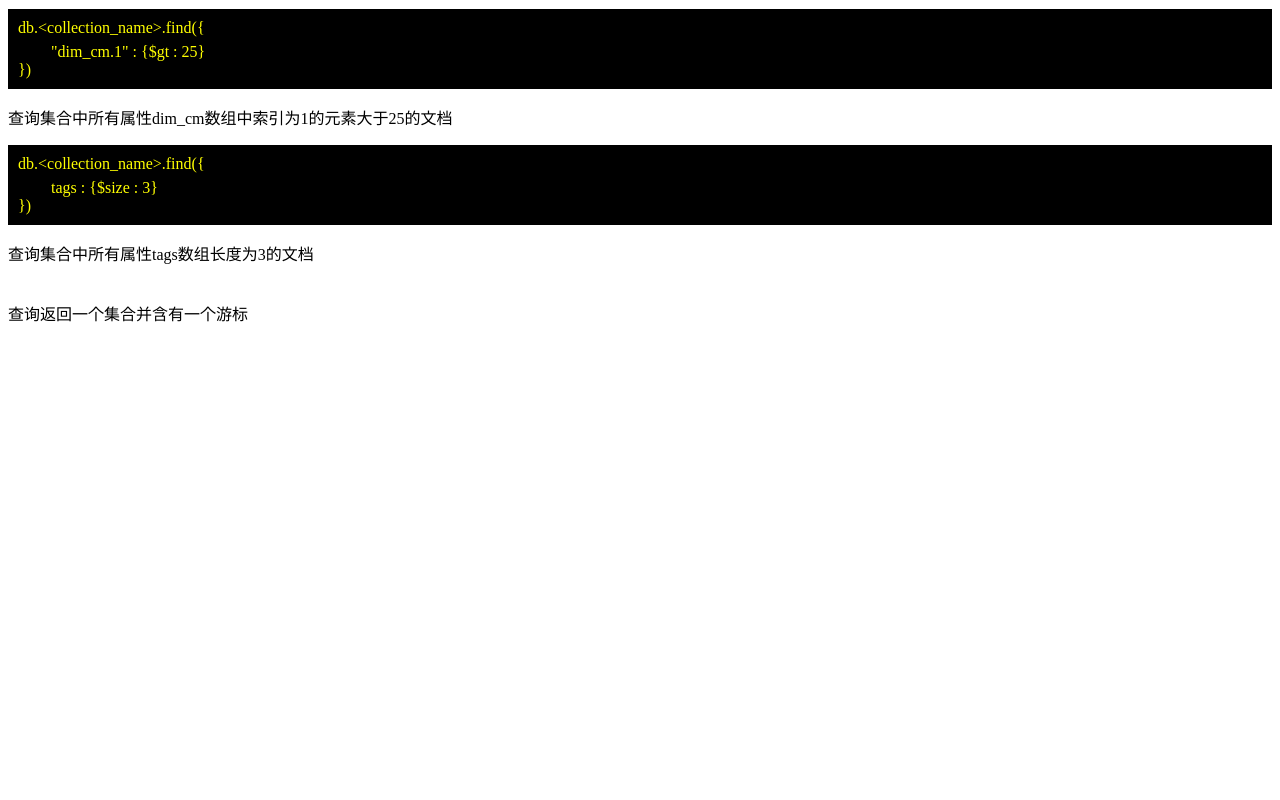
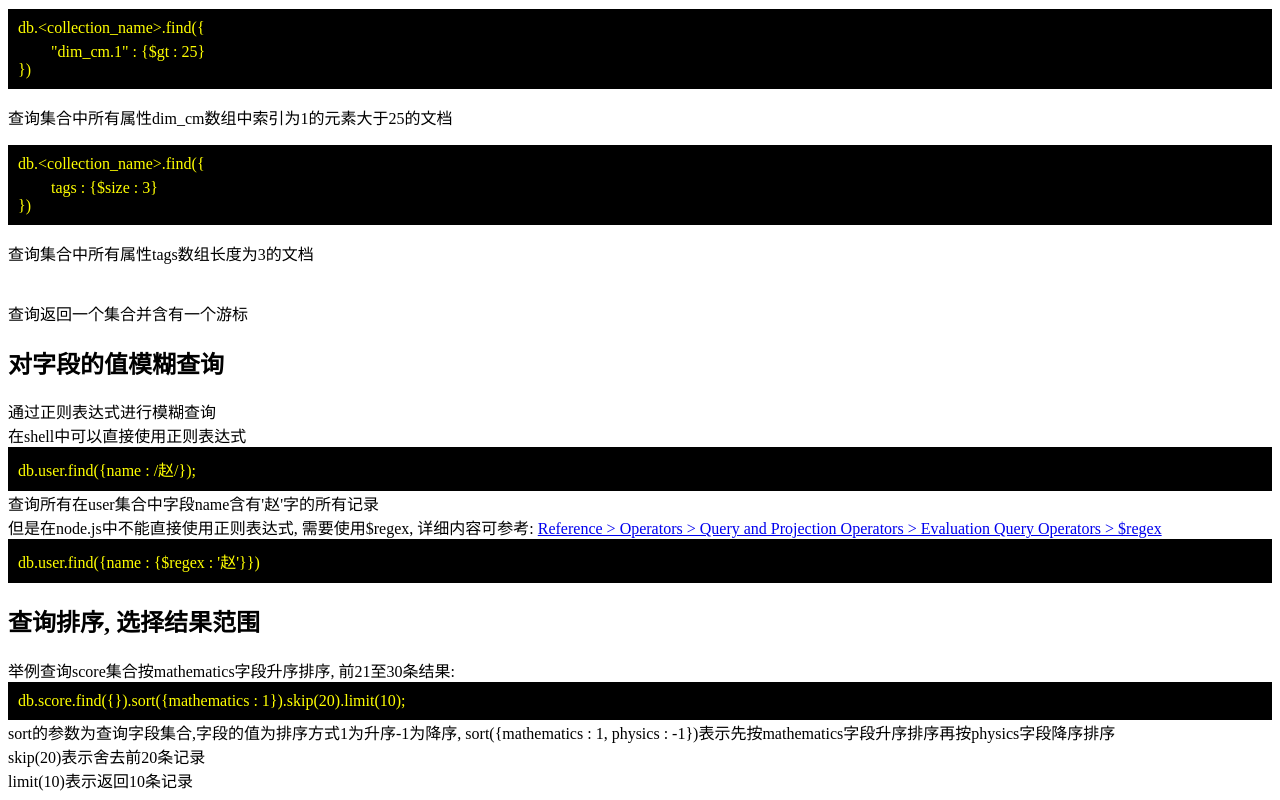
Before and after one commit to fred4444source/mongodb_test, a website: page index.html in a window 1280 px wide. Shown: the part 6790-7590 px from the top of the page. Before the commit the page ends 7123 px from the top, so only its background shows below. Drawn offline with Linux system fonts and the light colour scheme.

Commit message:
add 对字段的值模糊查询, add 查询排序, 选择结果范围

```diff
--- a/index.html
+++ b/index.html
@@ -375,6 +375,36 @@
 				<br/>
 				查询返回一个集合并含有一个游标
 			</section>
+			<section>
+				<h2>对字段的值模糊查询</h2>
+				通过正则表达式进行模糊查询
+				<br/>
+				在shell中可以直接使用正则表达式
+				<div class="class___command">
+					db.user.find({name : /赵/});
+				</div>
+				查询所有在user集合中字段name含有'赵'字的所有记录
+				<br/>
+				但是在node.js中不能直接使用正则表达式, 需要使用$regex, 详细内容可参考:
+				<a target="_blank" href="https://docs.mongodb.com/manual/reference/operator/query/regex/"/>Reference &gt; Operators &gt; Query and Projection Operators &gt; Evaluation Query Operators &gt; $regex</a>
+				<br/>
+
+				<div class="class___command">
+					db.user.find({name : {$regex : '赵'}})
+				</div>
+			</section>
+			<section>
+				<h2>查询排序, 选择结果范围</h2>
+				举例查询score集合按mathematics字段升序排序, 前21至30条结果:
+				<div class="class___command">
+					db.score.find({}).sort({mathematics : 1}).skip(20).limit(10);
+				</div>
+				sort的参数为查询字段集合,字段的值为排序方式1为升序-1为降序, sort({mathematics : 1, physics : -1})表示先按mathematics字段升序排序再按physics字段降序排序
+				<br/>
+				skip(20)表示舍去前20条记录
+				<br/>
+				limit(10)表示返回10条记录
+			</section>
 		</article>
 	</body>
 </html>
```
